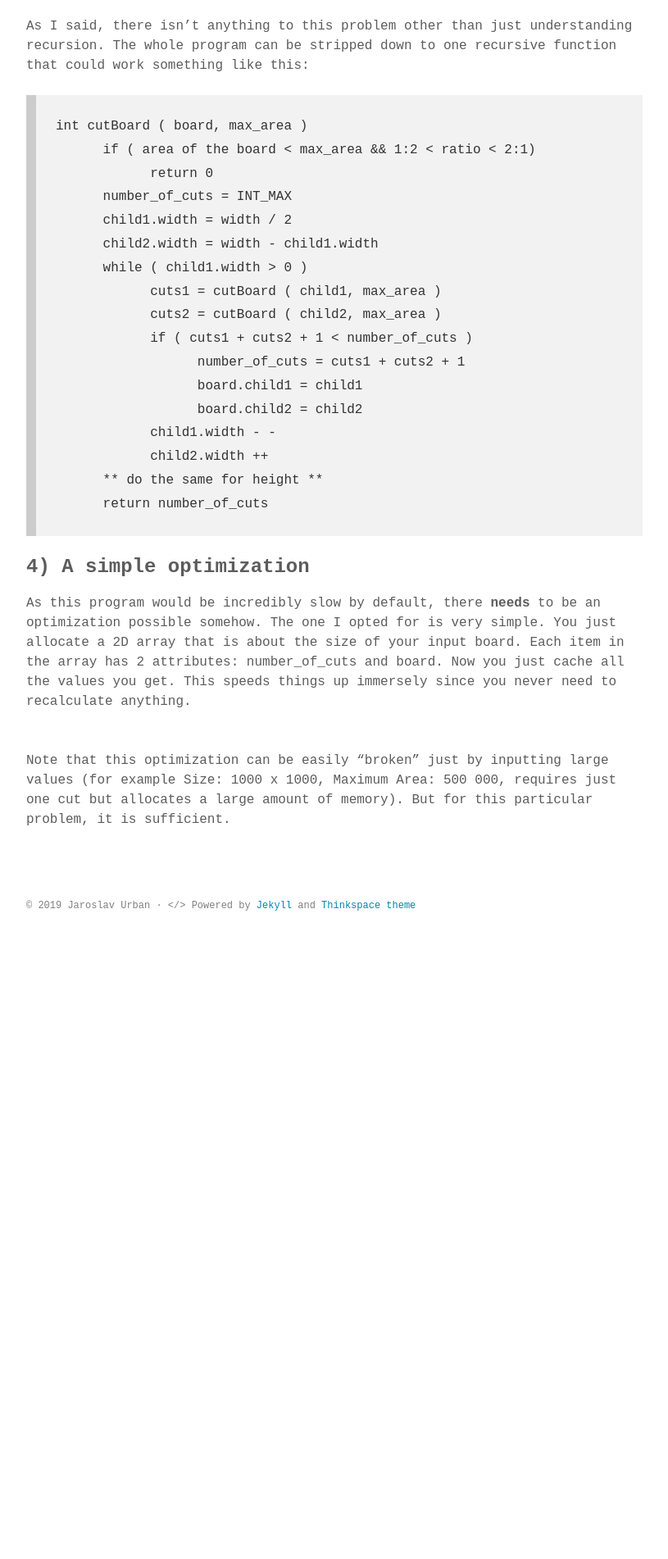
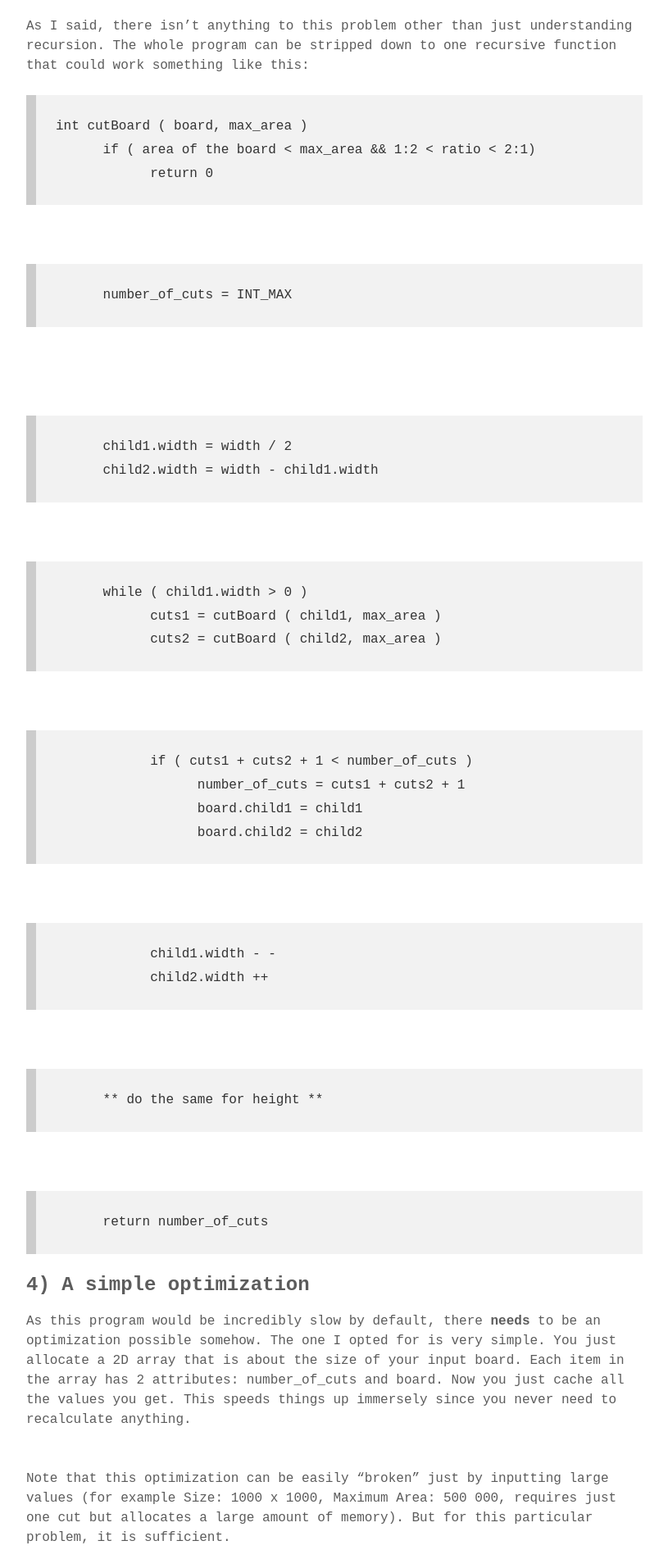
Before and after one commit to JaroslavUrbann/blog, a Jekyll site: the page built from _posts/2019-12-16-Progtest-explained,-Cutting-boards!.md, in a window 1280 px wide. Shown: the part 2078-3980 px from the top of the page at 82% size, without its empty margins (232-1047 px from the left). Built offline with Jekyll 4.4.1, drawn with Linux system fonts in a browser that asks for light colours; some web fonts are replaced; our own code applies the rules of GitHub Pages for plain Markdown files; before the commit the page ends 3240 px from its top, so only the background shows below that.

Commit message:
fixed new markdown issues

```diff
--- a/_posts/2019-12-16-Progtest-explained,-Cutting-boards!.md
+++ b/_posts/2019-12-16-Progtest-explained,-Cutting-boards!.md
@@ -34,27 +34,27 @@ As I said, there isn't anything to this problem other than just understanding re
 >int cutBoard ( board, max_area )
 >&nbsp;&nbsp;&nbsp;&nbsp;&nbsp;&nbsp;if ( area of the board < max_area && 1:2 < ratio < 2:1)
 >&nbsp;&nbsp;&nbsp;&nbsp;&nbsp;&nbsp;&nbsp;&nbsp;&nbsp;&nbsp;&nbsp;&nbsp;return 0
->
+<p>&nbsp;</p>
 >&nbsp;&nbsp;&nbsp;&nbsp;&nbsp;&nbsp;number_of_cuts = INT_MAX
->
->
+<p>&nbsp;</p>
+<p>&nbsp;</p>
 >&nbsp;&nbsp;&nbsp;&nbsp;&nbsp;&nbsp;child1.width = width / 2
 >&nbsp;&nbsp;&nbsp;&nbsp;&nbsp;&nbsp;child2.width = width - child1.width
->
+<p>&nbsp;</p>
 >&nbsp;&nbsp;&nbsp;&nbsp;&nbsp;&nbsp;while ( child1.width > 0 )
 >&nbsp;&nbsp;&nbsp;&nbsp;&nbsp;&nbsp;&nbsp;&nbsp;&nbsp;&nbsp;&nbsp;&nbsp;cuts1 = cutBoard ( child1, max_area )
 >&nbsp;&nbsp;&nbsp;&nbsp;&nbsp;&nbsp;&nbsp;&nbsp;&nbsp;&nbsp;&nbsp;&nbsp;cuts2 = cutBoard ( child2, max_area )
->
+<p>&nbsp;</p>
 >&nbsp;&nbsp;&nbsp;&nbsp;&nbsp;&nbsp;&nbsp;&nbsp;&nbsp;&nbsp;&nbsp;&nbsp;if ( cuts1 + cuts2 + 1 < number_of_cuts )
 >&nbsp;&nbsp;&nbsp;&nbsp;&nbsp;&nbsp;&nbsp;&nbsp;&nbsp;&nbsp;&nbsp;&nbsp;&nbsp;&nbsp;&nbsp;&nbsp;&nbsp;&nbsp;number_of_cuts = cuts1 + cuts2 + 1
 >&nbsp;&nbsp;&nbsp;&nbsp;&nbsp;&nbsp;&nbsp;&nbsp;&nbsp;&nbsp;&nbsp;&nbsp;&nbsp;&nbsp;&nbsp;&nbsp;&nbsp;&nbsp;board.child1 = child1
 >&nbsp;&nbsp;&nbsp;&nbsp;&nbsp;&nbsp;&nbsp;&nbsp;&nbsp;&nbsp;&nbsp;&nbsp;&nbsp;&nbsp;&nbsp;&nbsp;&nbsp;&nbsp;board.child2 = child2
->
+<p>&nbsp;</p>
 >&nbsp;&nbsp;&nbsp;&nbsp;&nbsp;&nbsp;&nbsp;&nbsp;&nbsp;&nbsp;&nbsp;&nbsp;child1.width - -
 >&nbsp;&nbsp;&nbsp;&nbsp;&nbsp;&nbsp;&nbsp;&nbsp;&nbsp;&nbsp;&nbsp;&nbsp;child2.width ++
->
+<p>&nbsp;</p>
 >&nbsp;&nbsp;&nbsp;&nbsp;&nbsp;&nbsp;** do the same for height **
->
+<p>&nbsp;</p>
 >&nbsp;&nbsp;&nbsp;&nbsp;&nbsp;&nbsp;return number_of_cuts
 
 
```
Also changed, not shown: 2 other files.
